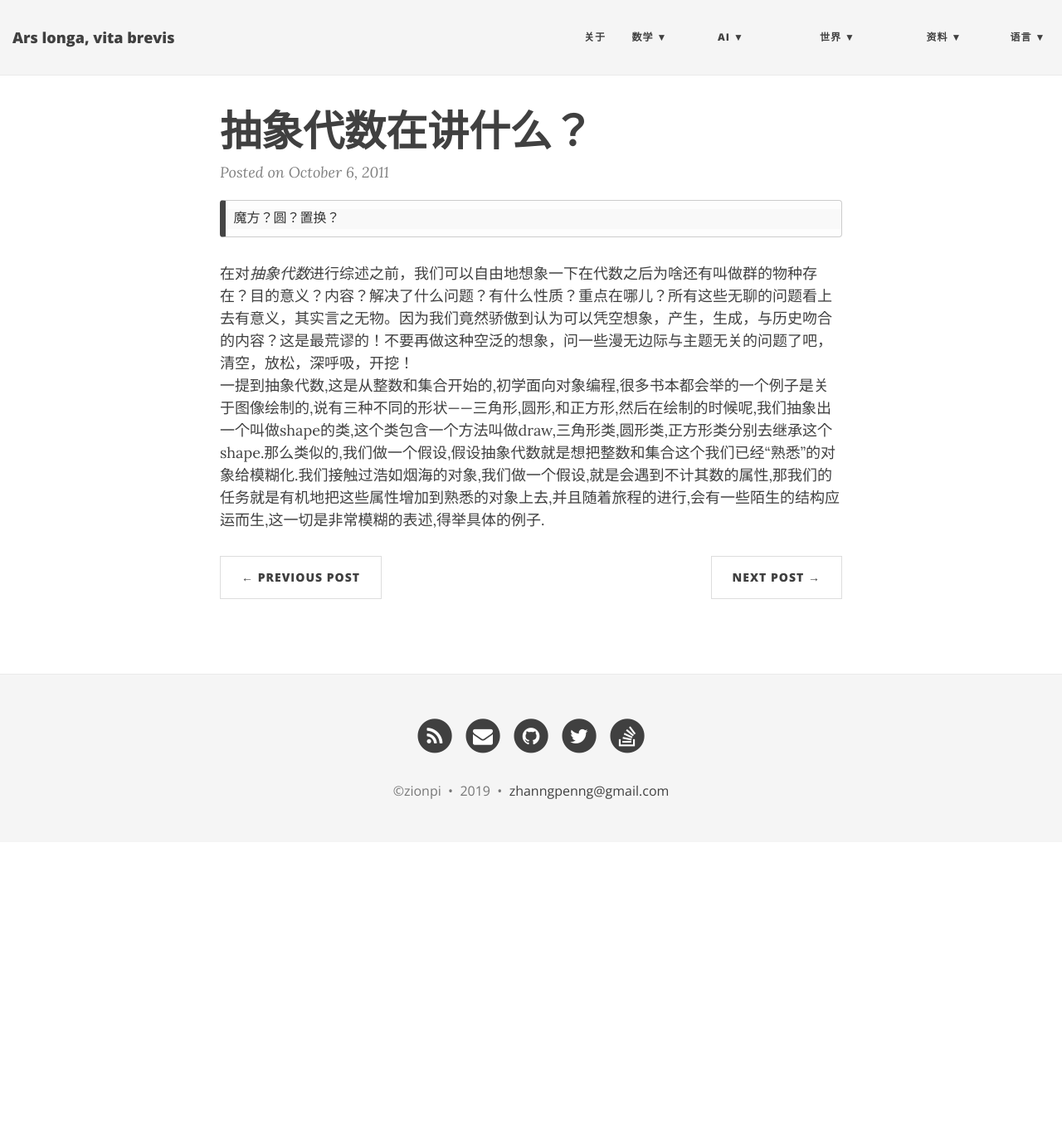
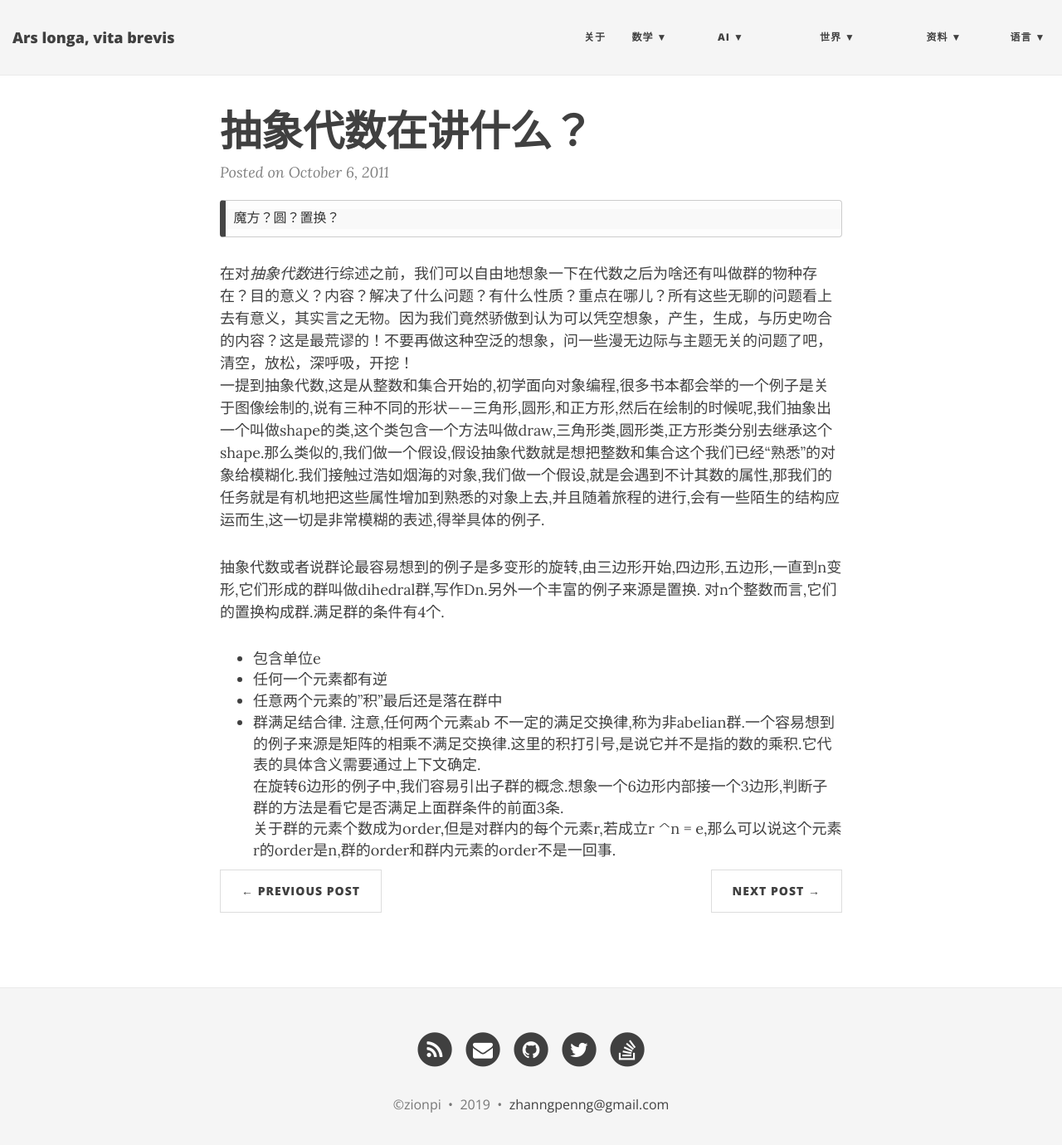
Before and after one commit to ZionPi/zionpi.github.io, a Jekyll site: the page built from _posts/2011-10-06-abstract-algebra.md, in a window 1280 px wide and 1393 px high. Shown: the top 1380 px of the window at 83% size. Built offline with Jekyll 4.4.1, drawn with Linux system fonts in a browser that asks for light colours; nearby versions of some CDN libraries.

Commit message:
more description on group

````diff
--- a/_posts/2011-10-06-abstract-algebra.md
+++ b/_posts/2011-10-06-abstract-algebra.md
@@ -7,3 +7,13 @@ title: 抽象代数在讲什么？
 ```
 在对*抽象代数*进行综述之前，我们可以自由地想象一下在代数之后为啥还有叫做群的物种存在？目的意义？内容？解决了什么问题？有什么性质？重点在哪儿？所有这些无聊的问题看上去有意义，其实言之无物。因为我们竟然骄傲到认为可以凭空想象，产生，生成，与历史吻合的内容？这是最荒谬的！不要再做这种空泛的想象，问一些漫无边际与主题无关的问题了吧，清空，放松，深呼吸，开挖！
 一提到抽象代数,这是从整数和集合开始的,初学面向对象编程,很多书本都会举的一个例子是关于图像绘制的,说有三种不同的形状——三角形,圆形,和正方形,然后在绘制的时候呢,我们抽象出一个叫做shape的类,这个类包含一个方法叫做draw,三角形类,圆形类,正方形类分别去继承这个shape.那么类似的,我们做一个假设,假设抽象代数就是想把整数和集合这个我们已经“熟悉”的对象给模糊化.我们接触过浩如烟海的对象,我们做一个假设,就是会遇到不计其数的属性,那我们的任务就是有机地把这些属性增加到熟悉的对象上去,并且随着旅程的进行,会有一些陌生的结构应运而生,这一切是非常模糊的表述,得举具体的例子.
+
+抽象代数或者说群论最容易想到的例子是多变形的旋转,由三边形开始,四边形,五边形,一直到n变形,它们形成的群叫做dihedral群,写作Dn.另外一个丰富的例子来源是置换.
+对n个整数而言,它们的置换构成群.满足群的条件有4个.
+- 包含单位e
+- 任何一个元素都有逆
+- 任意两个元素的"积"最后还是落在群中
+- 群满足结合律.
+注意,任何两个元素ab 不一定的满足交换律,称为非abelian群.一个容易想到的例子来源是矩阵的相乘不满足交换律.这里的积打引号,是说它并不是指的数的乘积.它代表的具体含义需要通过上下文确定.
+在旋转6边形的例子中,我们容易引出子群的概念.想象一个6边形内部接一个3边形,判断子群的方法是看它是否满足上面群条件的前面3条.
+关于群的元素个数成为order,但是对群内的每个元素r,若成立r ^n = e,那么可以说这个元素r的order是n,群的order和群内元素的order不是一回事.
````
